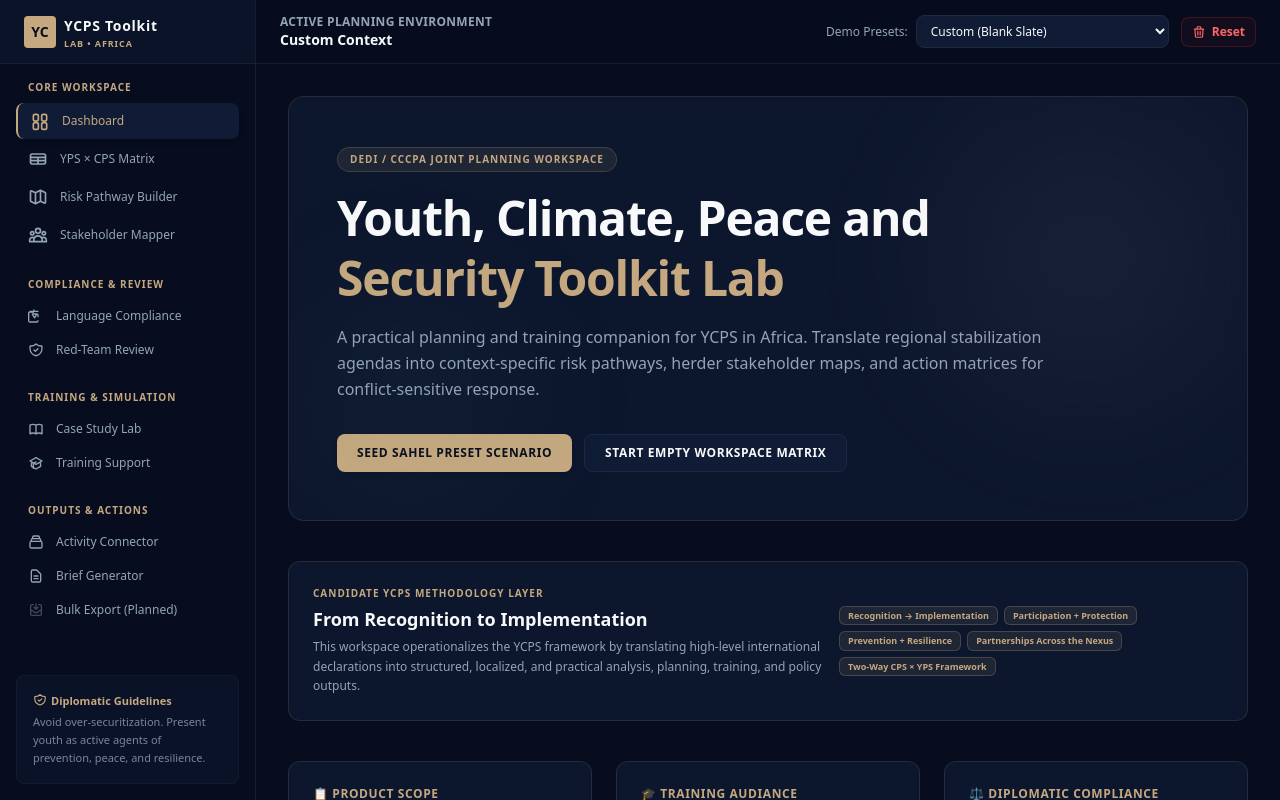
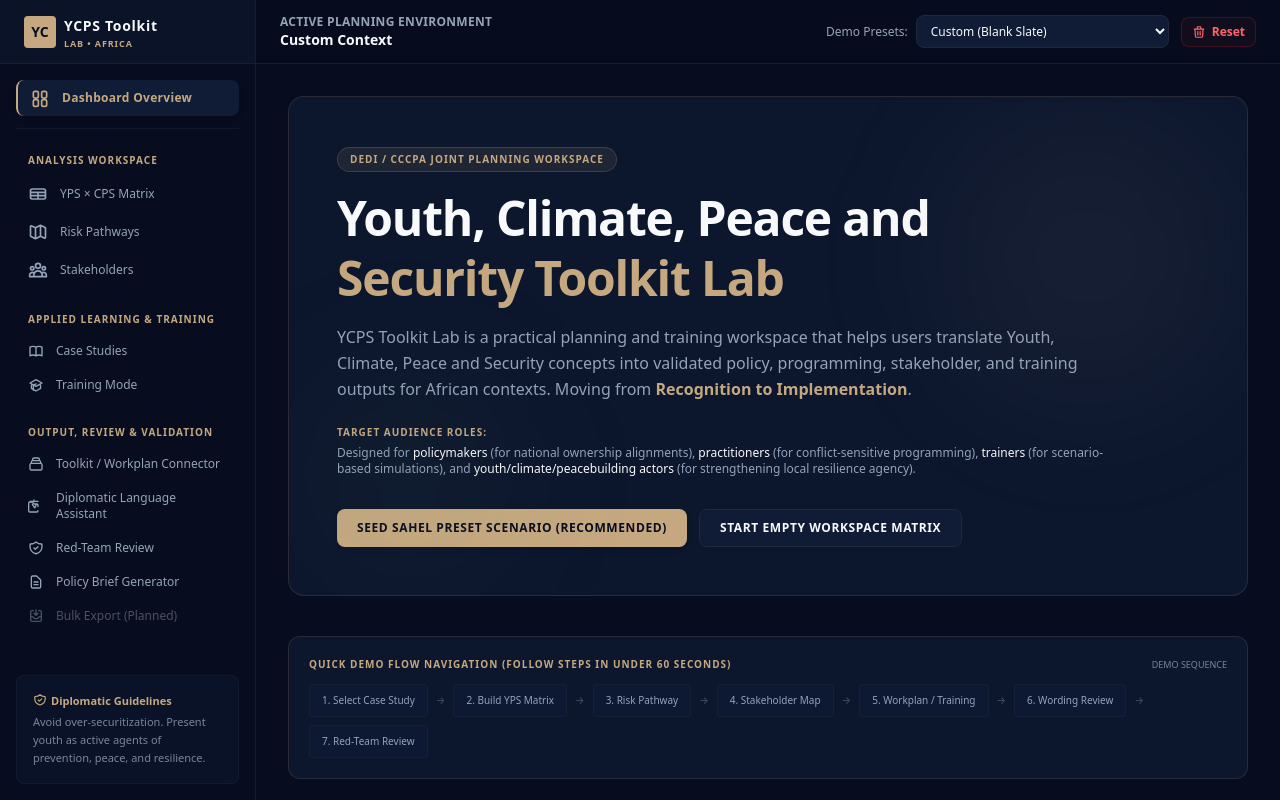
Before and after one commit to maissaramoheb/ycps-toolkit-lab, a Next.js app: page / in a window 1280 px wide. Shown: the top 800 px of the page. Built offline with nearby package versions, Linux system fonts and the light colour scheme.

Commit message:
Polish YCPS Toolkit Lab for demo readiness

```diff
--- a/src/app/language/page.tsx
+++ b/src/app/language/page.tsx
@@ -354,6 +354,10 @@ export default function DiplomaticLanguagePage() {
                       Print Briefing Note
                     </button>
                   </div>
+
+                  <div className="border-t border-brand-grey-border/30 pt-2.5 text-[9px] text-brand-gold/90 italic leading-relaxed">
+                    * Draft planning output. To be validated against official regional mandates and context-specific field evidence before deployment.
+                  </div>
                 </div>
               </div>
 
--- a/src/app/matrix/page.tsx
+++ b/src/app/matrix/page.tsx
@@ -418,6 +418,10 @@ export default function MatrixPage() {
                   className="w-full justify-center"
                 />
               </div>
+
+              <div className="border-t border-brand-grey-border/30 pt-2.5 text-[9px] text-brand-gold/90 italic leading-relaxed">
+                * Draft planning output. To be validated against official regional mandates and context-specific field evidence before deployment.
+              </div>
             </div>
           </div>
 
--- a/src/app/page.tsx
+++ b/src/app/page.tsx
@@ -109,8 +109,13 @@ export default function Dashboard() {
             Youth, Climate, Peace and <span className="text-brand-gold">Security Toolkit Lab</span>
           </h1>
           <p className="text-sm md:text-base text-brand-grey-text leading-relaxed">
-            A practical planning and training companion for YCPS in Africa. Translate regional stabilization agendas into context-specific risk pathways, herder stakeholder maps, and action matrices for conflict-sensitive response.
+            YCPS Toolkit Lab is a practical planning and training workspace that helps users translate Youth, Climate, Peace and Security concepts into validated policy, programming, stakeholder, and training outputs for African contexts. Moving from <span className="text-brand-gold font-semibold">Recognition to Implementation</span>.
           </p>
+
+          <div className="pt-2 text-xs text-brand-grey-text space-y-1.5">
+            <span className="text-[10px] font-bold text-brand-gold tracking-widest uppercase block">Target Audience Roles:</span>
+            <p>Designed for <span className="text-brand-offwhite font-medium">policymakers</span> (for national ownership alignments), <span className="text-brand-offwhite font-medium">practitioners</span> (for conflict-sensitive programming), <span className="text-brand-offwhite font-medium">trainers</span> (for scenario-based simulations), and <span className="text-brand-offwhite font-medium">youth/climate/peacebuilding actors</span> (for strengthening local resilience agency).</p>
+          </div>
 
           <div className="pt-4 flex flex-wrap gap-3">
             {currentScenario === 'custom' && (
@@ -119,7 +124,7 @@ export default function Dashboard() {
                 type="button"
                 className="px-5 py-2.5 bg-brand-gold hover:bg-brand-gold-dark text-brand-navy-dark font-bold rounded-lg text-xs tracking-wider uppercase shadow-md transition-all duration-200 cursor-pointer"
               >
-                Seed Sahel Preset Scenario
+                Seed Sahel Preset Scenario (Recommended)
               </button>
             )}
             <Link
@@ -129,6 +134,43 @@ export default function Dashboard() {
               Start Empty Workspace Matrix
             </Link>
           </div>
+        </div>
+      </section>
+
+      {/* Demo Flow Navigation Bar */}
+      <section className="glass-panel p-5 rounded-xl border border-brand-gold/25 bg-gradient-to-r from-brand-navy-light/35 to-slate-900 space-y-3">
+        <div className="flex items-center justify-between">
+          <span className="text-[10px] font-bold text-brand-gold tracking-widest uppercase">Quick Demo Flow Navigation (Follow Steps in under 60 seconds)</span>
+          <span className="text-[9px] text-brand-grey-text/80 uppercase">Demo Sequence</span>
+        </div>
+        <div className="flex flex-wrap gap-2 text-[10px] font-medium">
+          <Link href="/case-studies" className="px-3 py-2 rounded bg-brand-navy-light/65 border border-brand-grey-border/50 text-brand-grey-text hover:text-brand-gold hover:border-brand-gold transition-all">
+            1. Select Case Study
+          </Link>
+          <span className="text-brand-grey-text/40 self-center">→</span>
+          <Link href="/matrix" className="px-3 py-2 rounded bg-brand-navy-light/65 border border-brand-grey-border/50 text-brand-grey-text hover:text-brand-gold hover:border-brand-gold transition-all">
+            2. Build YPS Matrix
+          </Link>
+          <span className="text-brand-grey-text/40 self-center">→</span>
+          <Link href="/risk-pathways" className="px-3 py-2 rounded bg-brand-navy-light/65 border border-brand-grey-border/50 text-brand-grey-text hover:text-brand-gold hover:border-brand-gold transition-all">
+            3. Risk Pathway
+          </Link>
+          <span className="text-brand-grey-text/40 self-center">→</span>
+          <Link href="/stakeholders" className="px-3 py-2 rounded bg-brand-navy-light/65 border border-brand-grey-border/50 text-brand-grey-text hover:text-brand-gold hover:border-brand-gold transition-all">
+            4. Stakeholder Map
+          </Link>
+          <span className="text-brand-grey-text/40 self-center">→</span>
+          <Link href="/toolkit" className="px-3 py-2 rounded bg-brand-navy-light/65 border border-brand-grey-border/50 text-brand-grey-text hover:text-brand-gold hover:border-brand-gold transition-all">
+            5. Workplan / Training
+          </Link>
+          <span className="text-brand-grey-text/40 self-center">→</span>
+          <Link href="/language" className="px-3 py-2 rounded bg-brand-navy-light/65 border border-brand-grey-border/50 text-brand-grey-text hover:text-brand-gold hover:border-brand-gold transition-all">
+            6. Wording Review
+          </Link>
+          <span className="text-brand-grey-text/40 self-center">→</span>
+          <Link href="/review" className="px-3 py-2 rounded bg-brand-navy-light/65 border border-brand-grey-border/50 text-brand-grey-text hover:text-brand-gold hover:border-brand-gold transition-all">
+            7. Red-Team Review
+          </Link>
         </div>
       </section>
 
--- a/src/app/review/page.tsx
+++ b/src/app/review/page.tsx
@@ -419,6 +419,10 @@ ${failedChecks.map((f, i) => `${i+1}. ${f}`).join('\n') || 'All checklist items
             </ul>
           </div>
         </div>
+
+        <div className="border-t border-brand-grey-border/30 pt-2.5 text-[9px] text-brand-gold/90 italic leading-relaxed">
+          * Draft planning output. To be validated against official regional mandates and context-specific field evidence before deployment.
+        </div>
       </section>
     </div>
   );
--- a/src/app/stakeholders/page.tsx
+++ b/src/app/stakeholders/page.tsx
@@ -432,6 +432,10 @@ export default function StakeholdersPage() {
                   Establish a monthly briefing schedule with regional bodies (AU, LCBC, or IGAD) to relay ground-level agropastoral monitoring data directly to national ministries.
                 </p>
               </div>
+
+              <div className="border-t border-brand-grey-border/30 pt-2.5 text-[9px] text-brand-gold/90 italic leading-relaxed">
+                * Draft planning output. To be validated against official regional mandates and context-specific field evidence before deployment.
+              </div>
             </div>
           </div>
 
@@ -482,9 +486,11 @@ export default function StakeholdersPage() {
                     <path strokeLinecap="round" strokeLinejoin="round" d="M17 20h5v-2a3 3 0 00-5.356-1.857M17 20H7m10 0v-2c0-.656-.126-1.283-.356-1.857M7 20H2v-2a3 3 0 015.356-1.857M7 20v-2c0-.656.126-1.283.356-1.857m0 0a5.002 5.002 0 019.288 0M15 7a3 3 0 11-6 0 3 3 0 016 0zm6 3a2 2 0 11-4 0 2 2 0 014 0zM7 10a2 2 0 11-4 0 2 2 0 014 0z" />
                   </svg>
                 </div>
-                <h4 className="text-sm font-bold text-brand-offwhite">No Stakeholders Found</h4>
+                <h4 className="text-sm font-bold text-brand-offwhite">No Stakeholders Mapped</h4>
                 <p className="text-xs text-brand-grey-text max-w-sm mx-auto">
-                  No stakeholders match your active filter settings. Try clearing the filters or register a new actor.
+                  {stakeholders.length === 0
+                    ? 'Register a stakeholder using the registration form on the left, or seed a preset scenario from the dashboard overview to populate the workspace.'
+                    : 'No stakeholders match your active filter settings. Try resetting the filters above.'}
                 </p>
               </div>
             ) : (
--- a/src/app/toolkit/page.tsx
+++ b/src/app/toolkit/page.tsx
@@ -304,6 +304,10 @@ ${activeActivity.outputs.map((o, idx) => `  ${idx + 1}. ${o}`).join('\n')}
                   <p className="text-brand-grey-text">Verify draft compatibility against national mandates and localized climate evidence before use.</p>
                 </div>
               </div>
+
+              <div className="border-t border-brand-grey-border/30 pt-2.5 text-[9px] text-brand-gold/90 italic leading-relaxed">
+                * Draft planning output. To be validated against official regional mandates and context-specific field evidence before deployment.
+              </div>
             </div>
           </div>
 
--- a/src/app/training/page.tsx
+++ b/src/app/training/page.tsx
@@ -479,7 +479,7 @@ export default function TrainingPage() {
           </div>
 
           {/* Printable Trainer sheet */}
-          <div className="bg-slate-900 border border-brand-grey-border rounded-xl p-6 md:p-8 shadow-xl text-xs text-brand-grey-text space-y-6 print:bg-white print:text-black print:border-none print:shadow-none print:p-0">
+          <div className="bg-gradient-to-br from-brand-navy-light/65 to-brand-navy-dark/95 border border-brand-gold/45 rounded-xl p-6 md:p-8 shadow-xl text-xs text-brand-grey-text space-y-6 print:bg-white print:text-black print:border-none print:shadow-none print:p-0">
 
             {/* Practical Output: Trainer Guide Output */}
             <div className="border-b border-brand-grey-border/30 pb-2 mb-2 no-print">
@@ -647,6 +647,10 @@ export default function TrainingPage() {
               </p>
             </div>
 
+            <div className="border-t border-brand-grey-border/30 pt-2.5 text-[9px] text-brand-gold/90 italic leading-relaxed no-print">
+              * Draft planning output. To be validated against official regional mandates and context-specific field evidence before deployment.
+            </div>
+
           </div>
 
           {/* Right: Interactive Red-Team Checklist */}
--- a/src/components/Sidebar.tsx
+++ b/src/components/Sidebar.tsx
@@ -14,15 +14,6 @@ export const Sidebar: React.FC<SidebarProps> = ({ isOpen, setIsOpen }) => {
 
   const coreLinks = [
     {
-      href: '/',
-      label: 'Dashboard',
-      icon: (
-        <svg className="w-5 h-5" fill="none" viewBox="0 0 24 24" stroke="currentColor" strokeWidth="2">
-          <path strokeLinecap="round" strokeLinejoin="round" d="M4 6a2 2 0 012-2h2a2 2 0 012 2v4a2 2 0 01-2 2H6a2 2 0 01-2-2V6zM14 6a2 2 0 012-2h2a2 2 0 012 2v4a2 2 0 01-2 2h-2a2 2 0 01-2-2V6zM4 16a2 2 0 012-2h2a2 2 0 012 2v4a2 2 0 01-2 2H6a2 2 0 01-2-2v-4zM14 16a2 2 0 012-2h2a2 2 0 012 2v4a2 2 0 01-2 2h-2a2 2 0 01-2-2v-4z" />
-        </svg>
-      )
-    },
-    {
       href: '/matrix',
       label: 'YPS × CPS Matrix',
       icon: (
@@ -33,7 +24,7 @@ export const Sidebar: React.FC<SidebarProps> = ({ isOpen, setIsOpen }) => {
     },
     {
       href: '/risk-pathways',
-      label: 'Risk Pathway Builder',
+      label: 'Risk Pathways',
       icon: (
         <svg className="w-5 h-5" fill="none" viewBox="0 0 24 24" stroke="currentColor" strokeWidth="2">
           <path strokeLinecap="round" strokeLinejoin="round" d="M9 20l-5.447-2.724A1 1 0 013 16.382V5.618a1 1 0 011.447-.894L9 7m0 13l6-3m-6 3V7m6 10l4.553 2.276A1 1 0 0021 18.382V7.618a1 1 0 00-.553-.894L15 4m0 13V4m0 0L9 7" />
@@ -42,7 +33,7 @@ export const Sidebar: React.FC<SidebarProps> = ({ isOpen, setIsOpen }) => {
     },
     {
       href: '/stakeholders',
-      label: 'Stakeholder Mapper',
+      label: 'Stakeholders',
       icon: (
         <svg className="w-5 h-5" fill="none" viewBox="0 0 24 24" stroke="currentColor" strokeWidth="2">
           <path strokeLinecap="round" strokeLinejoin="round" d="M17 20h5v-2a3 3 0 00-5.356-1.857M17 20H7m10 0v-2c0-.656-.126-1.283-.356-1.857M7 20H2v-2a3 3 0 015.356-1.857M7 20v-2c0-.656.126-1.283.356-1.857m0 0a5.002 5.002 0 019.288 0M15 7a3 3 0 11-6 0 3 3 0 016 0zm6 3a2 2 0 11-4 0 2 2 0 014 0zM7 10a2 2 0 11-4 0 2 2 0 014 0z" />
@@ -51,10 +42,40 @@ export const Sidebar: React.FC<SidebarProps> = ({ isOpen, setIsOpen }) => {
     }
   ];
 
-  const complianceLinks = [
+  const trainingLinks = [
+    {
+      href: '/case-studies',
+      label: 'Case Studies',
+      icon: (
+        <svg className="w-4 h-4" fill="none" viewBox="0 0 24 24" stroke="currentColor" strokeWidth="2">
+          <path strokeLinecap="round" strokeLinejoin="round" d="M12 6.253v13m0-13C10.832 5.477 9.246 5 7.5 5S4.168 5.477 3 6.253v13C4.168 18.477 5.754 18 7.5 18s3.332.477 4.5 1.253m0-13C13.168 5.477 14.754 5 16.5 5c1.747 0 3.332.477 4.5 1.253v13C19.832 18.477 18.247 18 16.5 18c-1.746 0-3.332.477-4.5 1.253" />
+        </svg>
+      )
+    },
+    {
+      href: '/training',
+      label: 'Training Mode',
+      icon: (
+        <svg className="w-4 h-4" fill="none" viewBox="0 0 24 24" stroke="currentColor" strokeWidth="2">
+          <path strokeLinecap="round" strokeLinejoin="round" d="M12 14l9-5-9-5-9 5 9 5zm0 0l6.16-3.422a12.083 12.083 0 01.665 6.479L12 21l-6.825-4a12.083 12.083 0 01.665-6.479L12 14zm-4 6v-7.5l4-2.222" />
+        </svg>
+      )
+    }
+  ];
+
+  const validationLinks = [
+    {
+      href: '/toolkit',
+      label: 'Toolkit / Workplan Connector',
+      icon: (
+        <svg className="w-4 h-4" fill="none" viewBox="0 0 24 24" stroke="currentColor" strokeWidth="2">
+          <path strokeLinecap="round" strokeLinejoin="round" d="M19 11H5m14 0a2 2 0 012 2v6a2 2 0 01-2 2H5a2 2 0 01-2-2v-6a2 2 0 012-2m14 0V9a2 2 0 00-2-2M5 11V9a2 2 0 012-2m0 0V5a2 2 0 012-2h6a2 2 0 012 2v2M7 7h10" />
+        </svg>
+      )
+    },
     {
       href: '/language',
-      label: 'Language Compliance',
+      label: 'Diplomatic Language Assistant',
       icon: (
         <svg className="w-4 h-4" fill="none" viewBox="0 0 24 24" stroke="currentColor" strokeWidth="2">
           <path strokeLinecap="round" strokeLinejoin="round" d="M3 5h12M9 3v2m1.048 9.5A18.022 18.022 0 016.412 9m6.088 0A18.015 18.015 0 0110 14.828M15 19a2 2 0 01-2 2H3a2 2 0 01-2-2V8a2 2 0 012-2h4l2 3h4a2 2 0 012 2v2" />
@@ -69,43 +90,10 @@ export const Sidebar: React.FC<SidebarProps> = ({ isOpen, setIsOpen }) => {
           <path strokeLinecap="round" strokeLinejoin="round" d="M9 12l2 2 4-4m5.618-4.016A11.955 11.955 0 0112 2.944a11.955 11.955 0 01-8.618 3.04A12.02 12.02 0 003 9c0 5.591 3.824 10.29 9 11.622 5.176-1.332 9-6.03 9-11.622 0-1.042-.133-2.052-.382-3.016z" />
         </svg>
       )
-    }
-  ];
-
-  const trainingLinks = [
-    {
-      href: '/case-studies',
-      label: 'Case Study Lab',
-      icon: (
-        <svg className="w-4 h-4" fill="none" viewBox="0 0 24 24" stroke="currentColor" strokeWidth="2">
-          <path strokeLinecap="round" strokeLinejoin="round" d="M12 6.253v13m0-13C10.832 5.477 9.246 5 7.5 5S4.168 5.477 3 6.253v13C4.168 18.477 5.754 18 7.5 18s3.332.477 4.5 1.253m0-13C13.168 5.477 14.754 5 16.5 5c1.747 0 3.332.477 4.5 1.253v13C19.832 18.477 18.247 18 16.5 18c-1.746 0-3.332.477-4.5 1.253" />
-        </svg>
-      )
-    },
-    {
-      href: '/training',
-      label: 'Training Support',
-      icon: (
-        <svg className="w-4 h-4" fill="none" viewBox="0 0 24 24" stroke="currentColor" strokeWidth="2">
-          <path strokeLinecap="round" strokeLinejoin="round" d="M12 14l9-5-9-5-9 5 9 5zm0 0l6.16-3.422a12.083 12.083 0 01.665 6.479L12 21l-6.825-4a12.083 12.083 0 01.665-6.479L12 14zm-4 6v-7.5l4-2.222" />
-        </svg>
-      )
-    }
-  ];
-
-  const outputLinks = [
-    {
-      href: '/toolkit',
-      label: 'Activity Connector',
-      icon: (
-        <svg className="w-4 h-4" fill="none" viewBox="0 0 24 24" stroke="currentColor" strokeWidth="2">
-          <path strokeLinecap="round" strokeLinejoin="round" d="M19 11H5m14 0a2 2 0 012 2v6a2 2 0 01-2 2H5a2 2 0 01-2-2v-6a2 2 0 012-2m14 0V9a2 2 0 00-2-2M5 11V9a2 2 0 012-2m0 0V5a2 2 0 012-2h6a2 2 0 012 2v2M7 7h10" />
-        </svg>
-      )
     },
     {
       href: '/brief',
-      label: 'Brief Generator',
+      label: 'Policy Brief Generator',
       icon: (
         <svg className="w-4 h-4" fill="none" viewBox="0 0 24 24" stroke="currentColor" strokeWidth="2">
           <path strokeLinecap="round" strokeLinejoin="round" d="M9 12h6m-6 4h6m2 5H7a2 2 0 01-2-2V5a2 2 0 012-2h5.586a1 1 0 01.707.293l5.414 5.414a1 1 0 01.293.707V19a2 2 0 01-2 2z" />
@@ -116,7 +104,7 @@ export const Sidebar: React.FC<SidebarProps> = ({ isOpen, setIsOpen }) => {
       href: '/export',
       label: 'Bulk Export (Planned)',
       icon: (
-        <svg className="w-4 h-4 text-brand-grey-text/40" fill="none" viewBox="0 0 24 24" stroke="currentColor" strokeWidth="2">
+        <svg className="w-4 h-4 text-brand-grey-text/45" fill="none" viewBox="0 0 24 24" stroke="currentColor" strokeWidth="2">
           <path strokeLinecap="round" strokeLinejoin="round" d="M8 4H6a2 2 0 00-2 2v12a2 2 0 002 2h12a2 2 0 002-2V6a2 2 0 00-2-2h-2m-4-1v8m0 0l3-3m-3 3L9 8m-5 5h2.586a1 1 0 01.707.293l2.414 2.414a1 1 0 00.707.293h3.172a1 1 0 00.707-.293l2.414-2.414a1 1 0 01.707-.293H20" />
         </svg>
       )
@@ -167,10 +155,28 @@ export const Sidebar: React.FC<SidebarProps> = ({ isOpen, setIsOpen }) => {
 
         {/* Navigation Content */}
         <div className="flex-1 overflow-y-auto px-4 py-4 space-y-6">
-          {/* Core Workspace */}
+          {/* Dashboard Main Link */}
+          <div className="border-b border-brand-grey-border/40 pb-3">
+            <Link
+              href="/"
+              onClick={() => setIsOpen(false)}
+              className={`flex items-center gap-3 px-3 py-2 rounded-lg text-xs font-semibold tracking-wide transition-all duration-150 ${
+                isActive('/')
+                  ? 'bg-brand-navy-light text-brand-gold border-l-2 border-brand-gold shadow-md'
+                  : 'text-brand-offwhite hover:text-brand-gold hover:bg-brand-navy-light/40'
+              }`}
+            >
+              <svg className="w-5 h-5" fill="none" viewBox="0 0 24 24" stroke="currentColor" strokeWidth="2">
+                <path strokeLinecap="round" strokeLinejoin="round" d="M4 6a2 2 0 012-2h2a2 2 0 012 2v4a2 2 0 01-2 2H6a2 2 0 01-2-2V6zM14 6a2 2 0 012-2h2a2 2 0 012 2v4a2 2 0 01-2 2h-2a2 2 0 01-2-2V6zM4 16a2 2 0 012-2h2a2 2 0 012 2v4a2 2 0 01-2 2H6a2 2 0 01-2-2v-4zM14 16a2 2 0 012-2h2a2 2 0 012 2v4a2 2 0 01-2 2h-2a2 2 0 01-2-2v-4z" />
+              </svg>
+              <span>Dashboard Overview</span>
+            </Link>
+          </div>
+
+          {/* A. Analysis Workspace */}
           <div>
             <span className="block px-3 text-[10px] font-bold text-brand-gold uppercase tracking-widest mb-2">
-              Core Workspace
+              Analysis Workspace
             </span>
             <nav className="space-y-0.5">
               {coreLinks.map((link) => {
@@ -196,39 +202,10 @@ export const Sidebar: React.FC<SidebarProps> = ({ isOpen, setIsOpen }) => {
             </nav>
           </div>
 
-          {/* Compliance & Review */}
+          {/* B. Applied Learning & Training */}
           <div>
             <span className="block px-3 text-[10px] font-bold text-brand-gold uppercase tracking-widest mb-2">
-              Compliance & Review
-            </span>
-            <nav className="space-y-0.5">
-              {complianceLinks.map((link) => {
-                const active = isActive(link.href);
-                return (
-                  <Link
-                    key={link.href}
-                    href={link.href}
-                    onClick={() => setIsOpen(false)}
-                    className={`flex items-center gap-3 px-3 py-2 rounded-lg text-xs font-medium transition-all duration-150 ${
-                      active
-                        ? 'bg-brand-navy-light text-brand-gold border-l-2 border-brand-gold shadow-md'
-                        : 'text-brand-grey-text hover:text-brand-offwhite hover:bg-brand-navy-light/40'
-                    }`}
-                  >
-                    <span className={active ? 'text-brand-gold' : 'text-brand-grey-text'}>
-                      {link.icon}
-                    </span>
-                    <span>{link.label}</span>
-                  </Link>
-                );
-              })}
-            </nav>
-          </div>
-
-          {/* Training & Simulation */}
-          <div>
-            <span className="block px-3 text-[10px] font-bold text-brand-gold uppercase tracking-widest mb-2">
-              Training & Simulation
+              Applied Learning & Training
             </span>
             <nav className="space-y-0.5">
               {trainingLinks.map((link) => {
@@ -254,14 +231,15 @@ export const Sidebar: React.FC<SidebarProps> = ({ isOpen, setIsOpen }) => {
             </nav>
           </div>
 
-          {/* Outputs & Actions */}
+          {/* C. Output, Review & Validation */}
           <div>
             <span className="block px-3 text-[10px] font-bold text-brand-gold uppercase tracking-widest mb-2">
-              Outputs & Actions
+              Output, Review & Validation
             </span>
             <nav className="space-y-0.5">
-              {outputLinks.map((link) => {
+              {validationLinks.map((link) => {
                 const active = isActive(link.href);
+                const isPlanned = link.label.includes('Planned');
                 return (
                   <Link
                     key={link.href}
@@ -270,6 +248,8 @@ export const Sidebar: React.FC<SidebarProps> = ({ isOpen, setIsOpen }) => {
                     className={`flex items-center gap-3 px-3 py-2 rounded-lg text-xs font-medium transition-all duration-150 ${
                       active
                         ? 'bg-brand-navy-light text-brand-gold border-l-2 border-brand-gold shadow-md'
+                        : isPlanned
+                        ? 'text-brand-grey-text/45 cursor-not-allowed hover:bg-transparent'
                         : 'text-brand-grey-text hover:text-brand-offwhite hover:bg-brand-navy-light/40'
                     }`}
                   >
```
Also changed, not shown: src/app/case-studies/page.tsx (+7 -3 lines), src/app/risk-pathways/page.tsx (+11 -8 lines).
